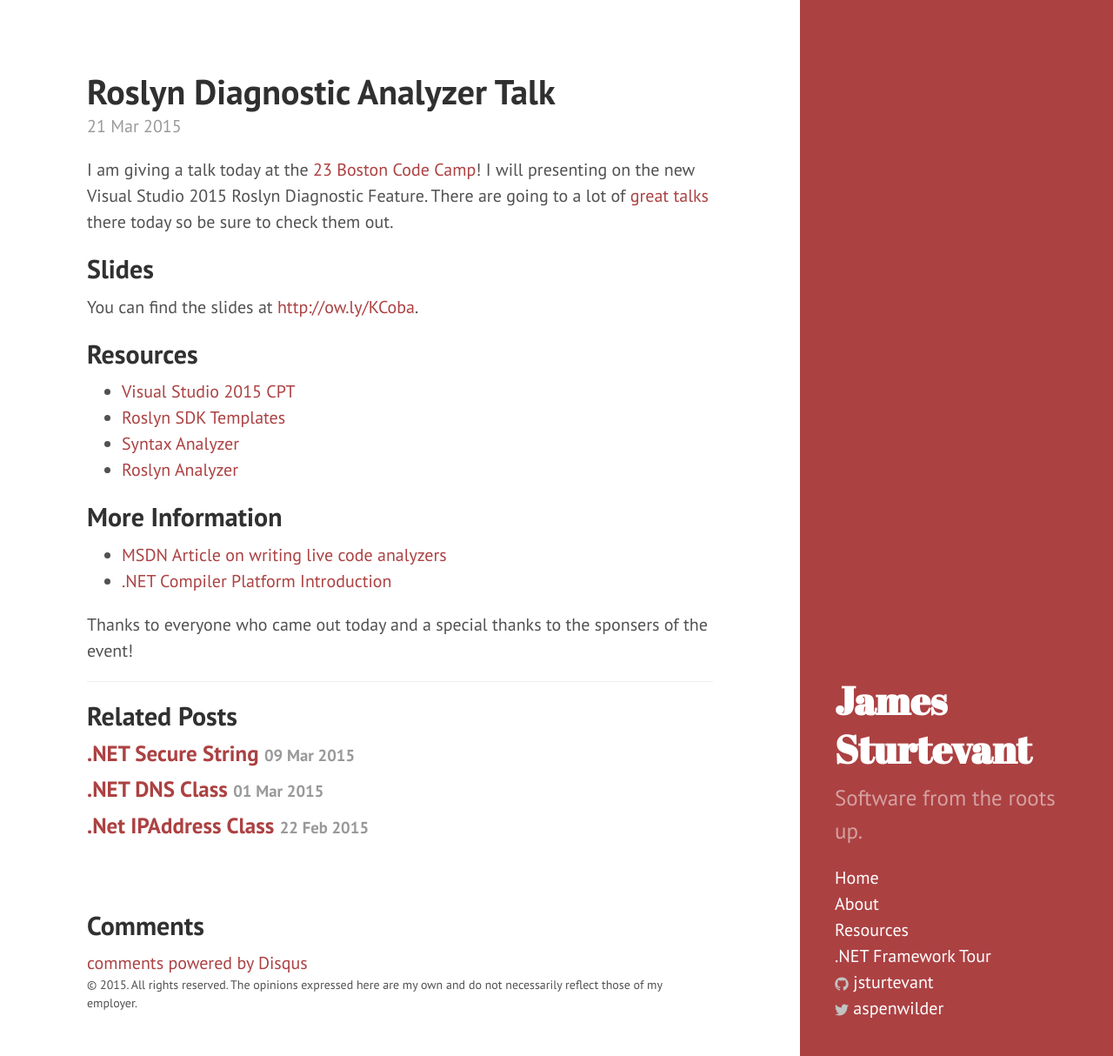
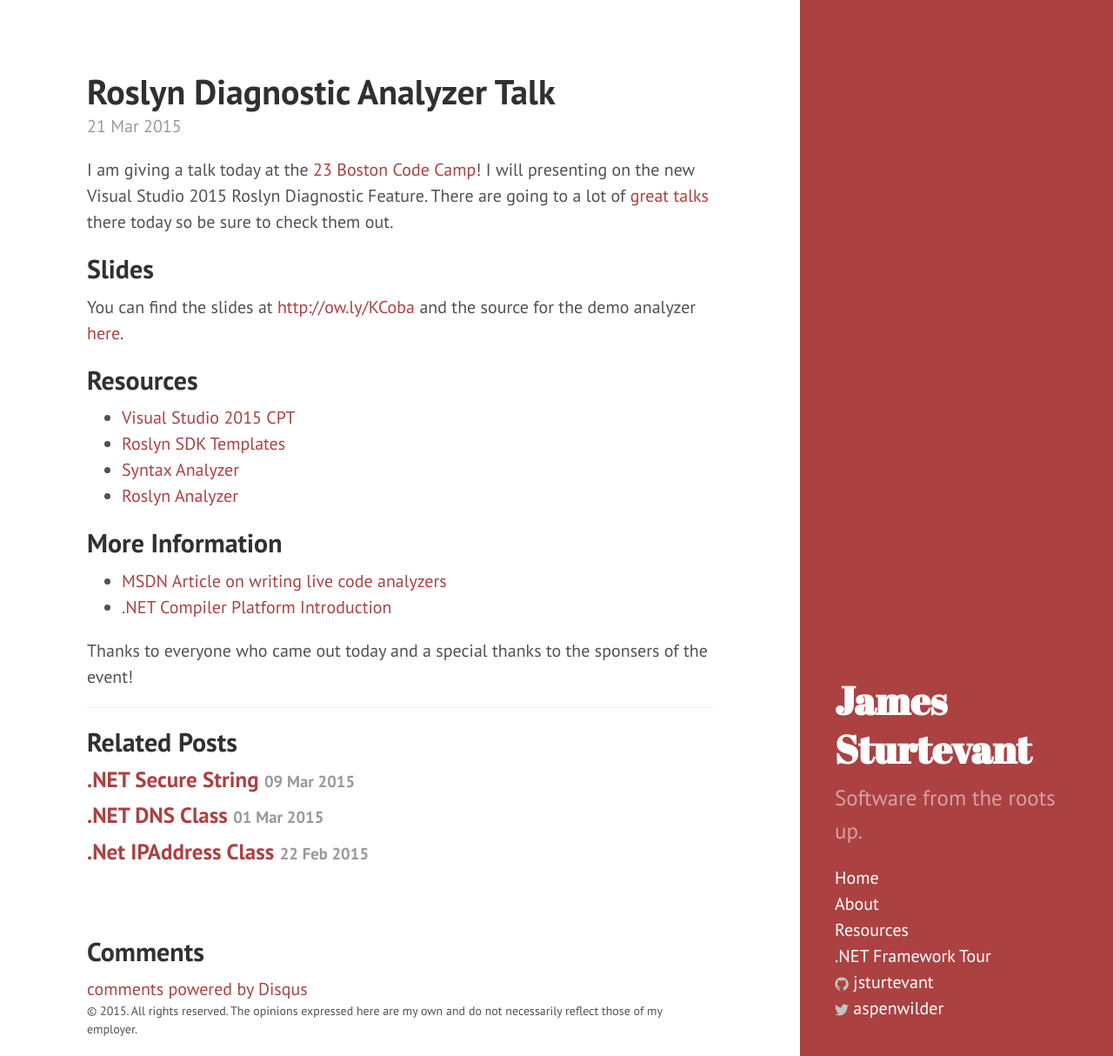
Before and after one commit to jsturtevant/jsturtevant.github.io, a Jekyll site: the page built from _posts/2015-03-21-Roslyn-Diagnostic-Talk.markdown, in a window 1280 px wide and 1214 px high. Shown: the whole window at 87% size. Built offline with Jekyll 4.4.1, drawn with Linux system fonts in a browser that asks for light colours; Markdown is read by kramdown in place of the engine named in the settings; comment, search, counter and statistics services are not loaded.

Commit message:
added analyzer code link

```diff
--- a/_posts/2015-03-21-Roslyn-Diagnostic-Talk.markdown
+++ b/_posts/2015-03-21-Roslyn-Diagnostic-Talk.markdown
@@ -11,7 +11,7 @@ categories:
 I am giving a talk today at the [23 Boston Code Camp](https://www.bostoncodecamp.com/)!  I will presenting on the new Visual Studio 2015 Roslyn Diagnostic Feature.  There are going to a lot of [great talks](https://www.bostoncodecamp.com/CC23/Schedule/Index) there today so be sure to check them out.
 
 ## Slides
-You can find the slides at [http://ow.ly/KCoba](http://ow.ly/KCoba).
+You can find the slides at [http://ow.ly/KCoba](http://ow.ly/KCoba) and the source for the demo analyzer [here](https://github.com/jsturtevant/ReturnValueNotUsedAnalyzer).
 
 ## Resources
 - [Visual Studio 2015 CPT](https://www.visualstudio.com/en-us/downloads/visual-studio-2015-ctp-vs.aspx)
```
